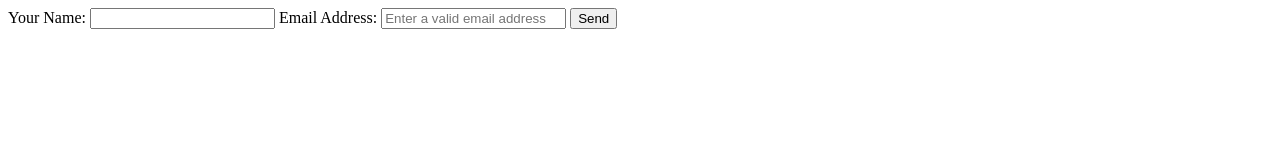
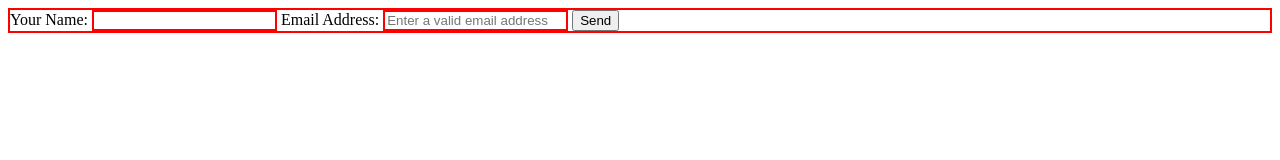
Before and after one commit to Grax32/rossum, a plain HTML site: page src/demo.html in a window 1280 px wide. Drawn offline with Linux system fonts and the light colour scheme.

Commit message:
Update demo.html

```diff
--- a/src/demo.html
+++ b/src/demo.html
@@ -1,4 +1,18 @@
 <html>
+  <head>
+    <style type="text/css">
+
+input:required:invalid, input:focus:invalid {
+  /* insert your own styles for invalid form input */
+  -moz-box-shadow: none;
+}
+
+      :invalid {
+       border: 2px solid red;
+      }
+
+    </style>
+  </head>
   <body>
     <form>
       Your Name: <input type="text" name="name" required>
```
